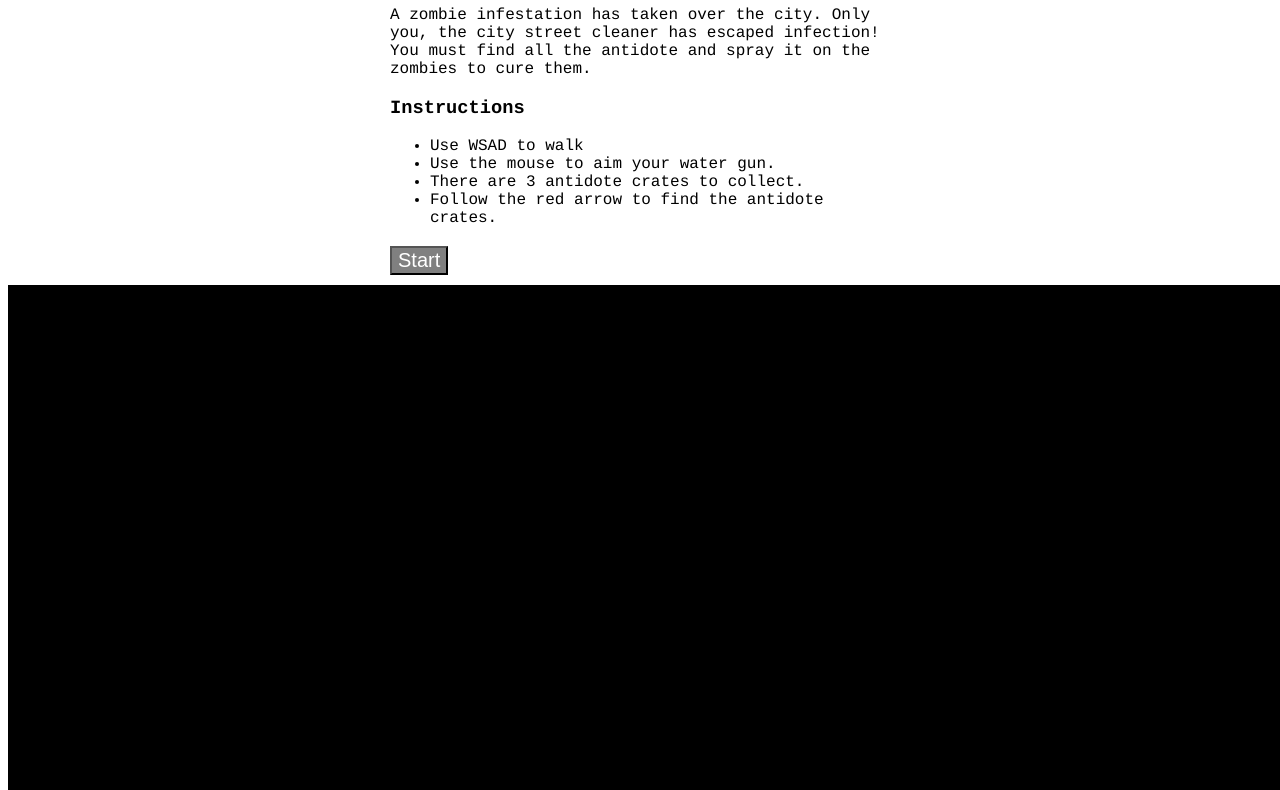
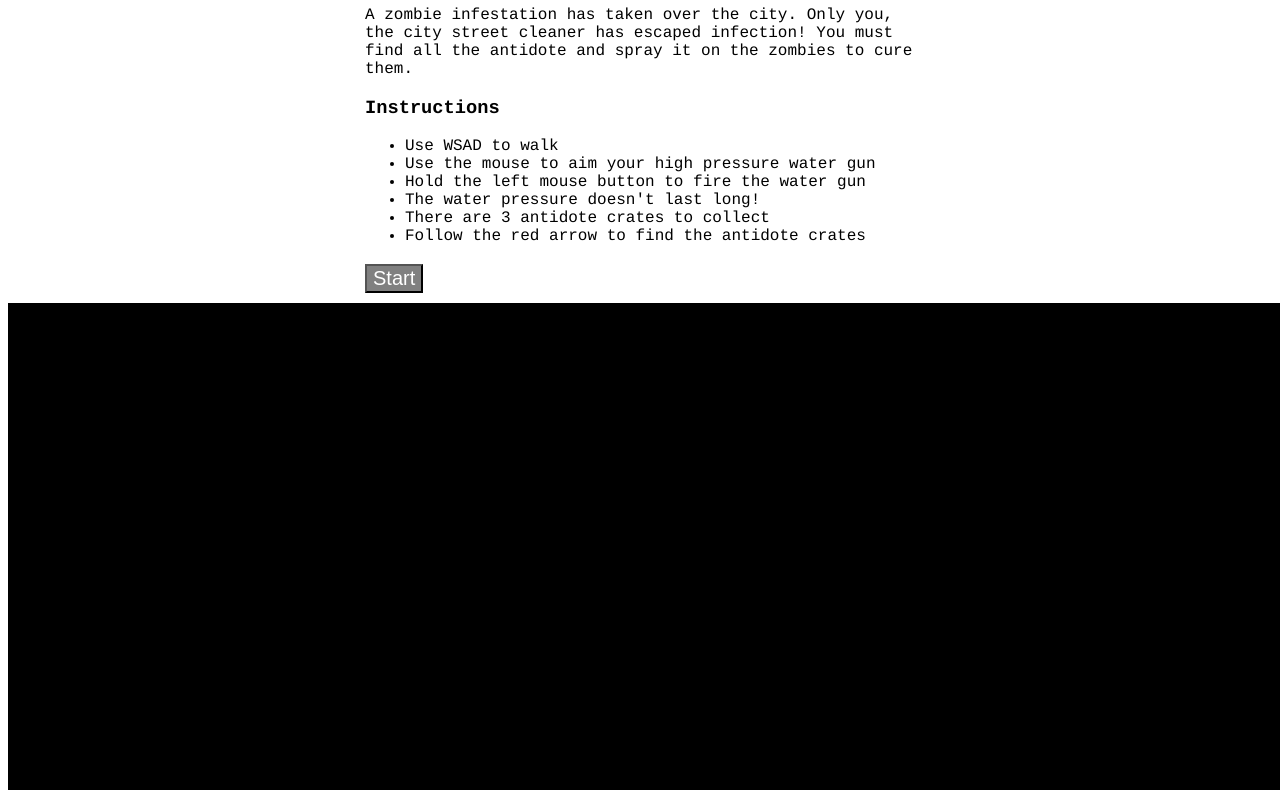
Before and after one commit to tom-martin/LudumDare32, a plain HTML site: page index.html in a window 1280 px wide. Shown: the part 92-882 px from the top of the page. Drawn offline with Linux system fonts and the light colour scheme.

Commit message:
text changes

```diff
--- a/index.html
+++ b/index.html
@@ -7,7 +7,7 @@ canvas { width: 100%; height: 100%;}
 div#dialog {
   font-family: courier;
   position: relative;
-  width: 500px;
+  width: 550px;
   margin: auto;
   z-index: 10;
   background-color: white;
@@ -31,9 +31,11 @@ div#dialog button{
         <h3>Instructions</h3>
         <ul>
           <li>Use WSAD to walk</li>
-          <li>Use the mouse to aim your water gun.</li>
-          <li>There are 3 antidote crates to collect.</li>
-          <li>Follow the red arrow to find the antidote crates.</li>
+          <li>Use the mouse to aim your high pressure water gun</li>
+          <li>Hold the left mouse button to fire the water gun</li>
+          <li>The water pressure doesn't last long!</li>
+          <li>There are 3 antidote crates to collect</li>
+          <li>Follow the red arrow to find the antidote crates</li>
         </ul>
       </div>
       <div><h3 id="result"></h3></div>
```
